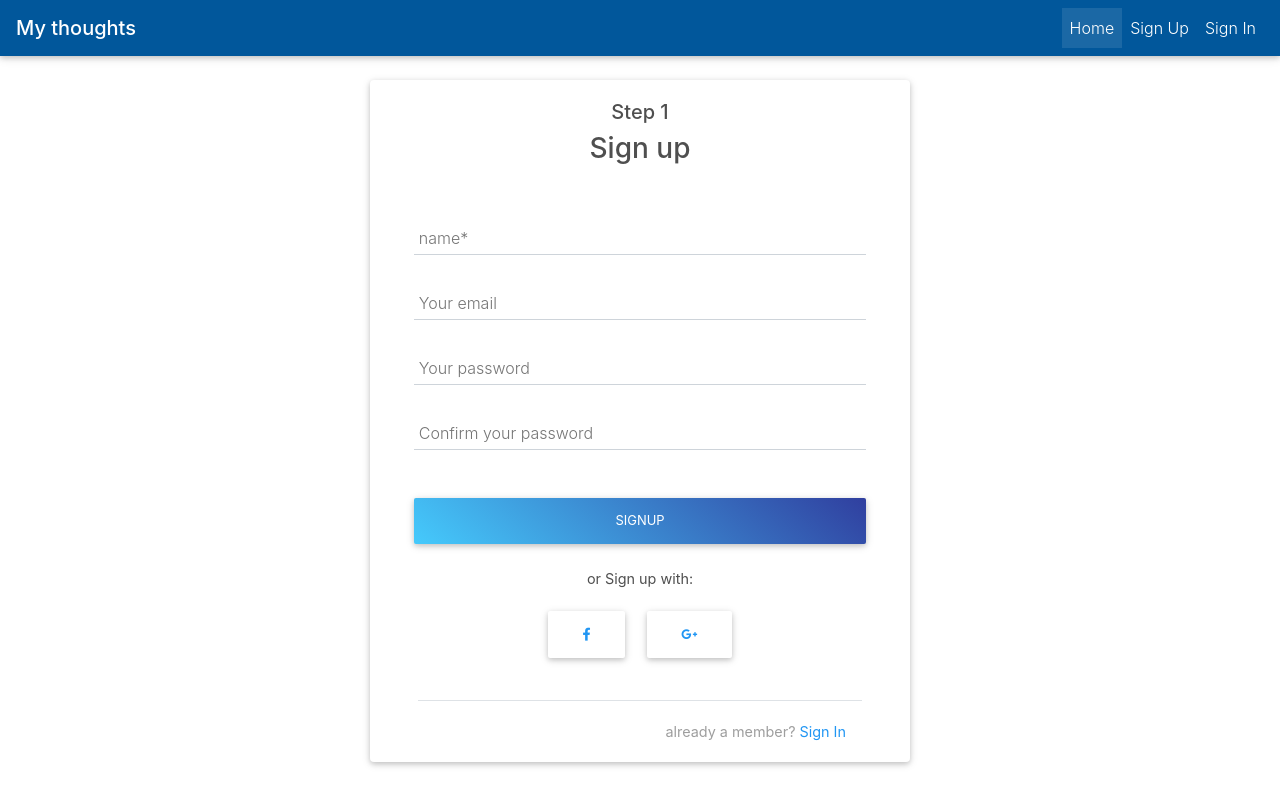
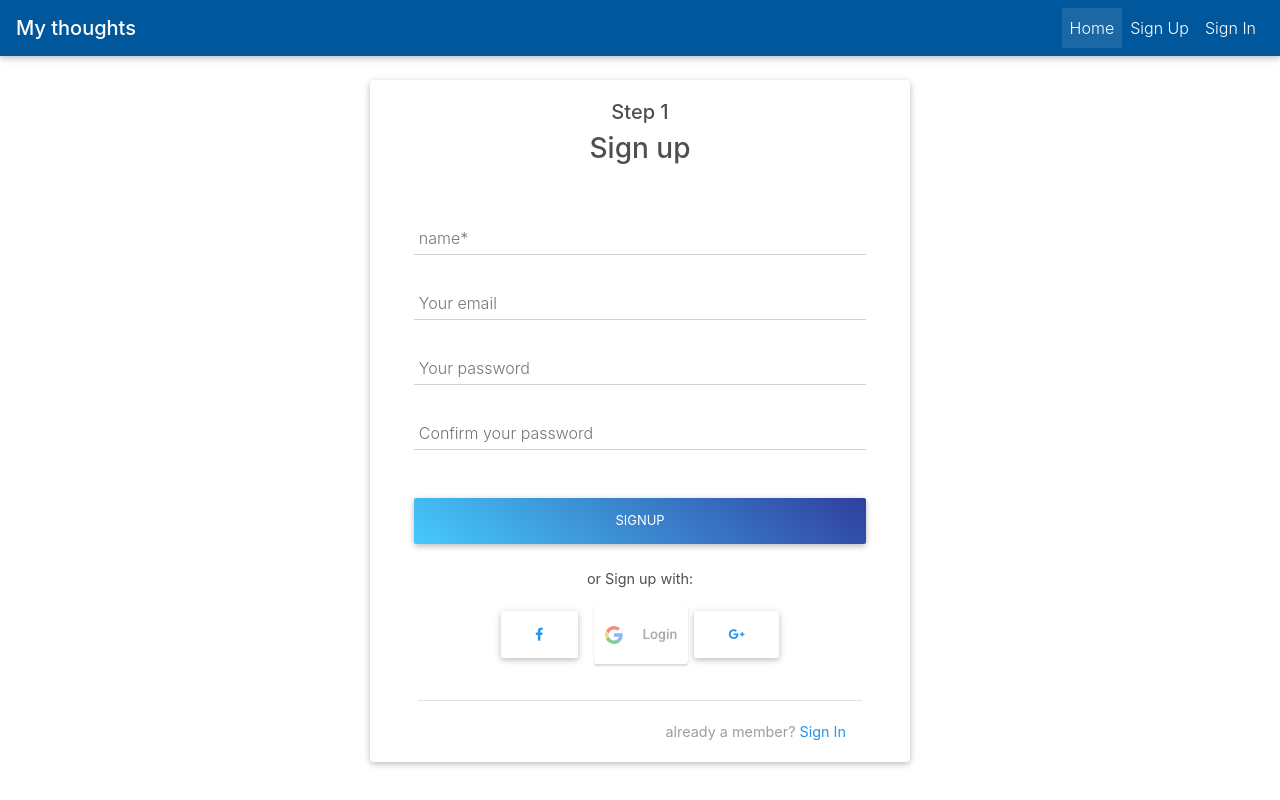
Before and after one commit to PiotrSzponar/my-thoughts, a React (Create React App) app in the folder views/: page /signup in a window 1280 px wide. Built offline with nearby package versions, Linux system fonts and the light colour scheme; no server answers.

Commit message:
Add google auth

```diff
--- a/views/package.json
+++ b/views/package.json
@@ -6,6 +6,7 @@
     "mdbreact": "^4.19.2",
     "react": "^16.9.0",
     "react-dom": "^16.9.0",
+    "react-google-login": "^5.0.5",
     "react-router-dom": "^5.0.1",
     "react-scripts": "3.1.1"
   },
--- a/views/src/components/Auth/SignUp.js
+++ b/views/src/components/Auth/SignUp.js
@@ -1,5 +1,9 @@
 import React, { useState } from 'react';
 import { withRouter } from 'react-router-dom';
+
+import { GoogleLogin } from 'react-google-login';
+
+import config from '../../config/config.json';
 
 import {
   SignUpLocalService,
@@ -18,6 +22,9 @@ import {
   MDBModalFooter
 } from 'mdbreact';
 
+const GOOGLE_CLIENT_ID =
+  '523448953860-3b301c7or56k5b7bfb373hj2vbf7q1fj.apps.googleusercontent.com';
+
 const SignUp = props => {
   const [name, setName] = useState('');
   const [email, setEmail] = useState('');
@@ -26,6 +33,11 @@ const SignUp = props => {
 
   const [message, setMessage] = useState('');
   const [isLoading, setLoading] = useState(false);
+
+  // store in LocalStorage
+  const [isAuthenticated, setAuthentication] = useState('');
+  const [user, setUser] = useState(null);
+  const [token, setToken] = useState('');
 
   const submitRegister = async e => {
     e.preventDefault();
@@ -49,11 +61,18 @@ const SignUp = props => {
     //  setMessage(message);
     setLoading(false);
   };
+  console.log(isAuthenticated, user, token);
 
-  const handleSignUpGoogleService = async () => {
-    const response = await SignUpGoogleService();
-    console.log('2 resp: ', response);
+  const responseGoogle = async response => {
+    const { user, token } = await SignUpGoogleService(response.accessToken);
+
+    if (token) {
+      setAuthentication(true);
+      setUser(user);
+      setToken(token);
+    }
   };
+
   return (
     <MDBContainer>
       <MDBRow center>
@@ -141,10 +160,17 @@ const SignUp = props => {
                     className="blue-text text-center"
                   />
                 </MDBBtn>
+
+                <GoogleLogin
+                  clientId={config.GOOGLE_CLIENT_ID}
+                  buttonText="Login"
+                  onSuccess={responseGoogle}
+                  onFailure={responseGoogle}
+                />
                 <MDBBtn
                   type="button"
                   color="white"
-                  onClick={handleSignUpGoogleService}
+                  onClick={responseGoogle}
                   rounded
                   className="z-depth-1a"
                 >
--- a/views/src/services/auth.service.js
+++ b/views/src/services/auth.service.js
@@ -1,9 +1,9 @@
 const apiUrl = 'http://localhost:3000/';
 
 const header = {
+  origin: apiUrl,
   'Content-Type': 'application/json',
-  'Access-Control-Allow-Origin': '*',
-  cors: 'no-cors'
+  'Access-Control-Allow-Origin': '*'
 };
 
 export const SignUpLocalService = async body => {
@@ -13,6 +13,7 @@ export const SignUpLocalService = async body => {
       headers: header,
       body: JSON.stringify(body)
     });
+
     const data = await response.json();
 
     return data;
@@ -21,26 +22,31 @@ export const SignUpLocalService = async body => {
   }
 };
 
-export const SignUpGoogleService = async body => {
+export const SignUpGoogleService = async token => {
   try {
-    const response = await fetch(`${apiUrl}api/users/signup/google`, {
-      method: 'GET',
-      headers: header
-    });
-    const data = await response.json();
-    console.log(data);
-    return data;
+    const options = {
+      method: 'POST',
+      headers: header,
+      body: JSON.stringify({ access_token: token })
+    };
+
+    const response = await fetch(`${apiUrl}api/users/signup/google`, options);
+
+    const googleToken = await response.headers.get('x-auth-token');
+
+    const user = await response.json();
+
+    return { token: googleToken, user };
   } catch (error) {
     return error;
   }
 };
 
-export const SignUpFacebookService = async body => {
+export const SignUpFacebookService = async () => {
   try {
-    const response = await fetch(`${apiUrl}api/users/signup`, {
+    const response = await fetch(`${apiUrl}api/users/signup/facebook`, {
       method: 'POST',
-      headers: header,
-      body: JSON.stringify(body)
+      headers: header
     });
     const data = await response.json();
 
```
Also changed, not shown: 2 other files (tests, documents, lock files or other folders).
